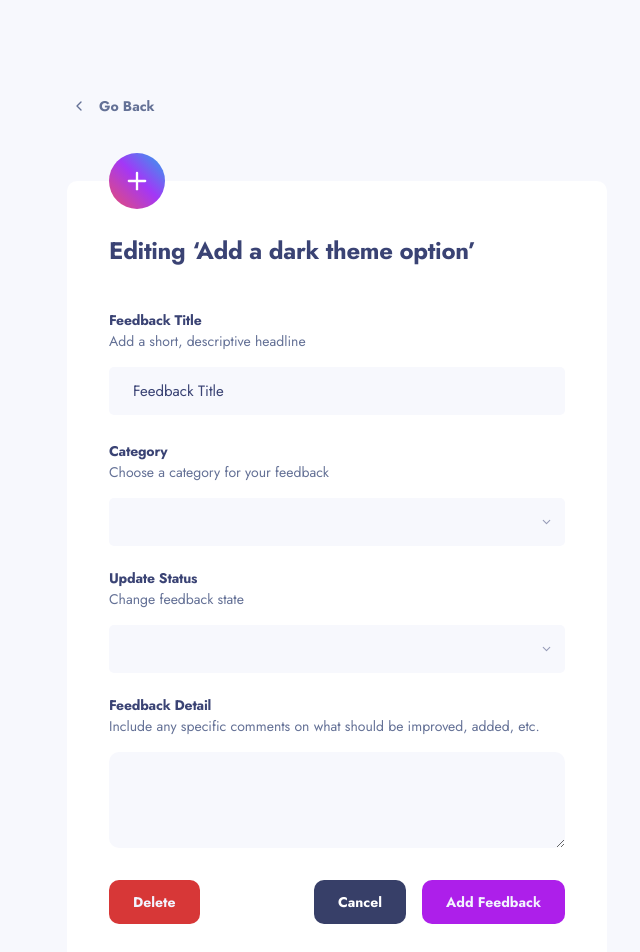
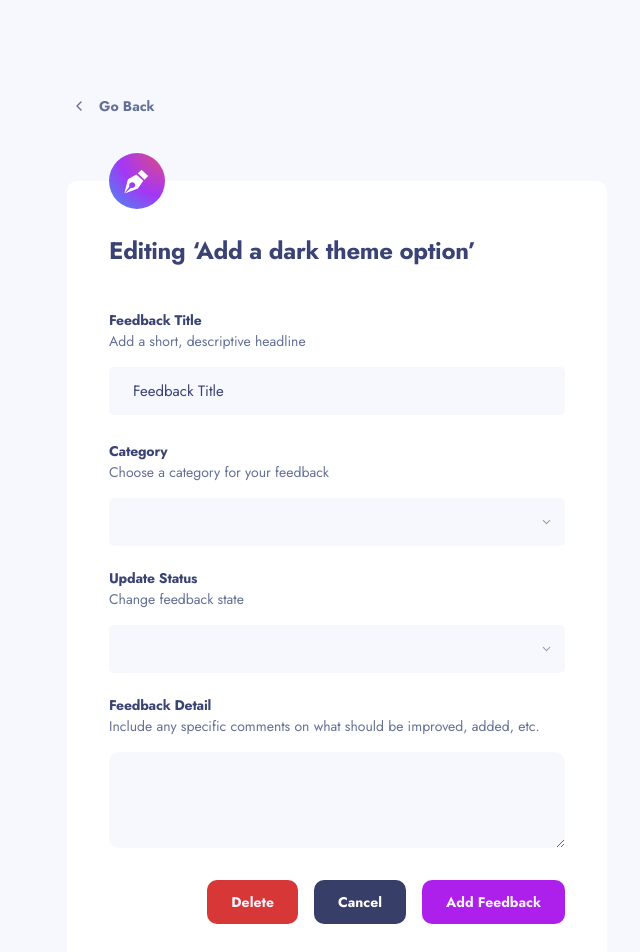
Before and after one commit to keremenen/product-feedback-app, a Next.js app: page /feedbacks/1/edit in a window 1280 px wide. Shown: the top 952 px of the page, without its empty margins (303-943 px from the left). Built offline with nearby package versions, Linux system fonts and the light colour scheme.

Commit message:
Refactor form logo component to accept svg as props

```diff
--- a/src/app/feedbacks/[id]/create/page.tsx
+++ b/src/app/feedbacks/[id]/create/page.tsx
@@ -1,7 +1,6 @@
 import { Button } from "@/components/ui/button";
 import { Input } from "@/components/ui/input";
 import { Label } from "@/components/ui/label";
-import { Plus } from "lucide-react";
 import {
   Select,
   SelectContent,
@@ -17,15 +16,14 @@ import FormLogo from "@/components/form-logo";
 import FormTitle from "@/components/form-title";
 import FormControls from "@/components/form-controls";
 import FormBody from "@/components/form-body";
+import newFeedbackIcon from "@/icons/icon-new-feedback.svg";
 
 export default function CreatePage() {
   return (
     <main className="mx-auto mt-24 flex max-w-[540px] flex-col">
       <BackNavigation />
       <FormWrapper>
-        <FormLogo>
-          <Plus className="size-7 text-white" />
-        </FormLogo>
+        <FormLogo icon={newFeedbackIcon} />
 
         <FormTitle>Create New Feedback</FormTitle>
 
--- a/src/app/feedbacks/[id]/edit/page.tsx
+++ b/src/app/feedbacks/[id]/edit/page.tsx
@@ -1,7 +1,6 @@
 import { Button } from "@/components/ui/button";
 import { Input } from "@/components/ui/input";
 import { Label } from "@/components/ui/label";
-import { Plus } from "lucide-react";
 import {
   Select,
   SelectContent,
@@ -17,15 +16,14 @@ import FormLogo from "@/components/form-logo";
 import FormTitle from "@/components/form-title";
 import FormControls from "@/components/form-controls";
 import FormBody from "@/components/form-body";
+import editIcon from "@/icons/icon-edit-feedback.svg";
 
 export default function EditPage() {
   return (
     <main className="mx-auto mt-24 flex max-w-[540px] flex-col">
       <BackNavigation />
       <FormWrapper>
-        <FormLogo>
-          <Plus className="size-7 text-white" />
-        </FormLogo>
+        <FormLogo icon={editIcon} />
 
         <FormTitle>Editing ‘Add a dark theme option’</FormTitle>
 
@@ -105,9 +103,7 @@ export default function EditPage() {
           </div>
         </FormBody>
         <FormControls>
-          <Button variant={"warning"} className="mr-auto">
-            Delete
-          </Button>
+          <Button variant={"warning"}>Delete</Button>
           <Button variant={"dark"}>Cancel</Button>
           <Button>Add Feedback</Button>
         </FormControls>
--- a/src/components/form-logo.tsx
+++ b/src/components/form-logo.tsx
@@ -1,7 +1,13 @@
-export default function FormLogo({ children }: { children: React.ReactNode }) {
+import Image from "next/image";
+
+export default function FormLogo({ icon }: { icon: string }) {
   return (
-    <div className="bg-purple-gradient absolute -top-7 flex size-14 items-center justify-center rounded-full">
-      {children}
-    </div>
+    <Image
+      src={icon}
+      alt="icon"
+      width={56}
+      height={56}
+      className="absolute -top-7"
+    />
   );
 }
```
Also changed, not shown: src/icons/icon-new-feedback.svg (added).
